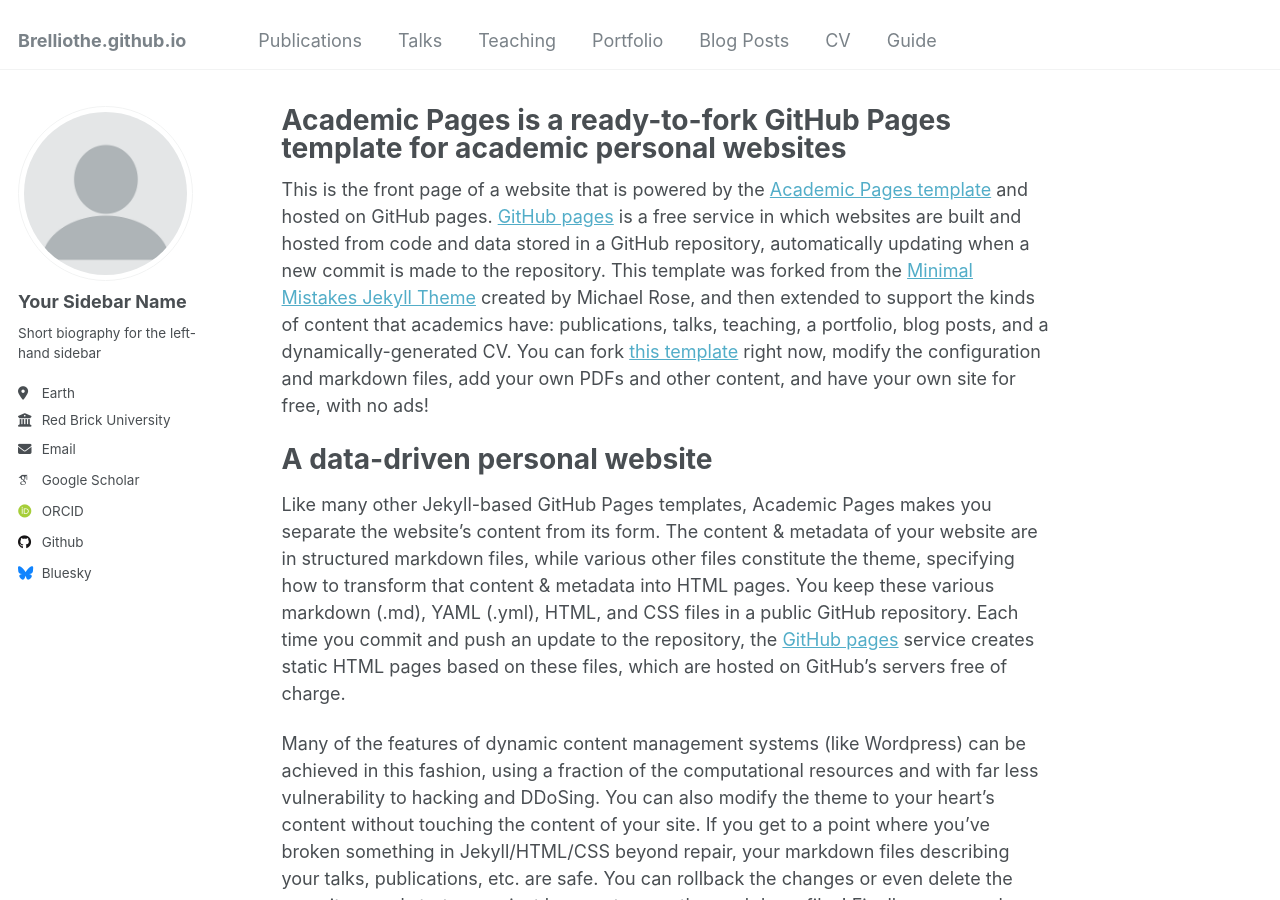
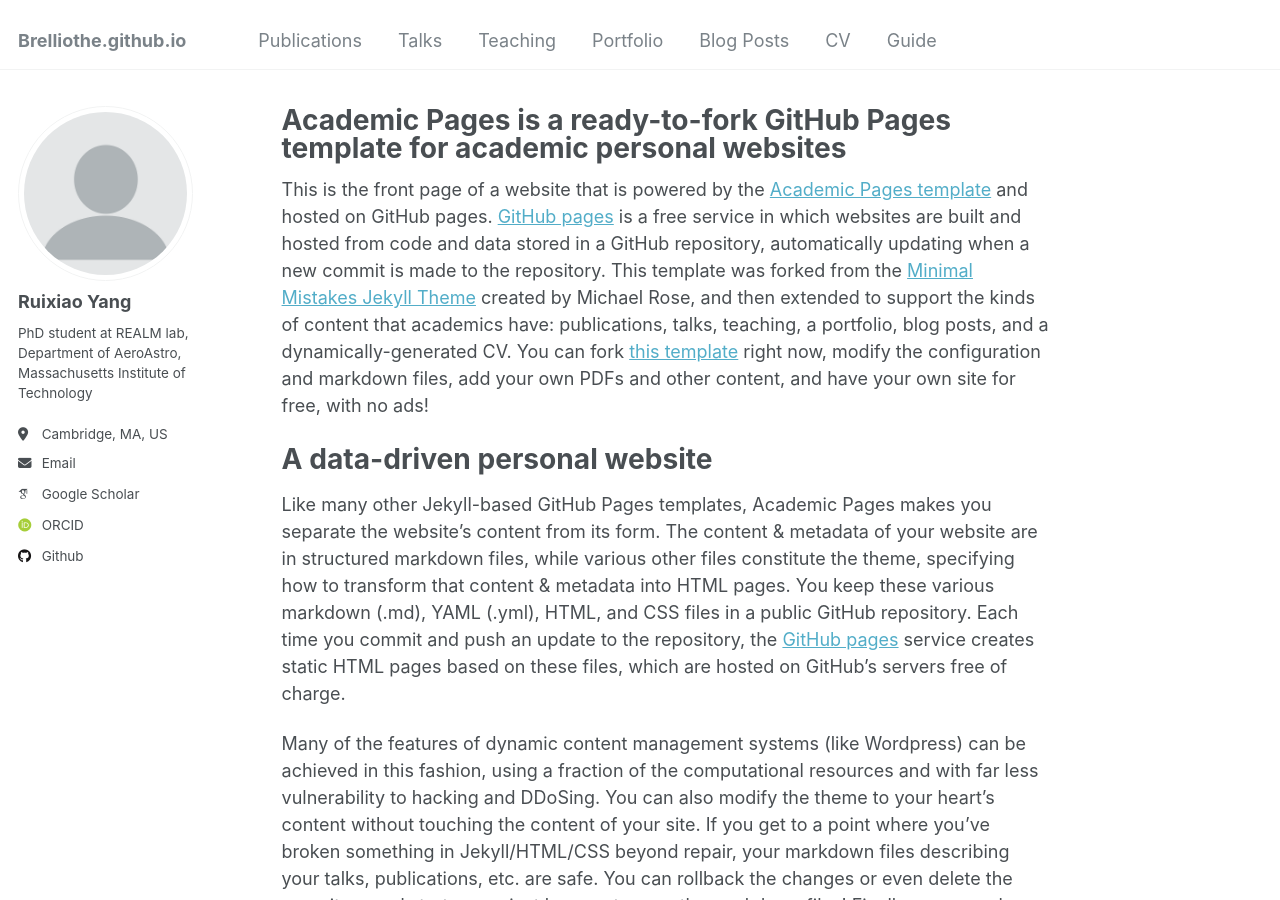
Before and after one commit to Brelliothe/Brelliothe.github.io, a Jekyll site: the page built from _pages/about.md, in a window 1280 px wide and 900 px high. Built offline with Jekyll 4.4.1, drawn with Linux system fonts in a browser that asks for light colours; some web fonts are replaced.

Commit message:
Update _config.yml

```diff
--- a/_config.yml
+++ b/_config.yml
@@ -10,7 +10,7 @@
 locale                   : "en-US"
 name                     : "Ruixiao Yang"
 description              : "PhD student at REALM lab, Department of AeroAstro, Massachusetts Institute of Technology"
-url                      : https://brelliothe.github.io # the base hostname & protocol for your site e.g. "https://[your GitHub username].github.io"
+URL                      : "https://brelliothe.github.io" # the base hostname & protocol for your site e.g. "https://[your GitHub username].github.io"
 baseurl                  : "" # the subpath of your site, e.g. "/blog"
 repository               : "Brelliothe/Brelliothe.github.io"
 
@@ -20,13 +20,13 @@
 author:
   # Biographic information
   avatar           : "profile.png"
-  name             : "Your Sidebar Name"
+  name             : "Ruixiao Yang"
   pronouns         : # example: "she/her"
-  bio              : "Short biography for the left-hand sidebar"
-  location         : "Earth"
-  employer         : "Red Brick University"
+  bio              : "PhD student at REALM lab, Department of AeroAstro, Massachusetts Institute of Technology"
+  location         : "Cambridge, MA, US"
+  employer         : # "Red Brick University"
   uri              : # URL
-  email            : "none@example.org"
+  email            : "ruixiao@mit.edu"
 
   # Academic websites
   googlescholar    : "https://scholar.google.com/citations?user=c0W8nfwAAAAJ"
@@ -36,12 +36,12 @@
   bitbucket        : # Username - Update with your username on the site
   codepen          : # Username
   dribbble         : # Username
-  github           : "academicpages"
+  github           : "Brelliothe"
   kaggle           : # Username
   stackoverflow    : # User number or user number and name (i.e., use "1" or "1/jeff-atwood")
 
   # Social media
-  bluesky          : "bsky.app" # Replace this with you Bluesky username
+  bluesky          : # Replace this with you Bluesky username
   facebook         : # Username
   flickr           : # Username
   foursquare       : # Username
```
